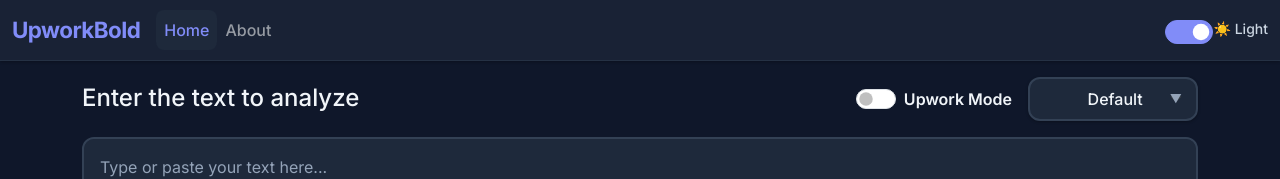
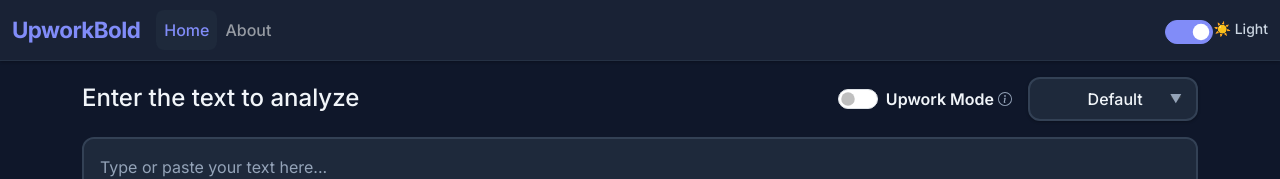
Before and after one commit to muhammadAzeem0x000/ReactApp_textUtils, a React (Create React App) app: page / in a window 1280 px wide. Shown: the top 179 px of the page. Built offline with nearby package versions, Linux system fonts and the light colour scheme; the HTML template or start-up script is replaced by a standard one.

Commit message:
add info icon for upwork mode

```diff
--- a/src/components/TextForm.js
+++ b/src/components/TextForm.js
@@ -126,11 +126,20 @@
                 style={{ width: '2.5rem', height: '1.25rem', cursor: 'pointer' }}
               />
               <label
-                className="form-check-label ms-2"
+                className="form-check-label ms-2 d-flex align-items-center gap-1"
                 htmlFor="upworkModeSwitch"
                 style={{ fontWeight: 600, color: 'var(--text-primary)', cursor: 'pointer', userSelect: 'none' }}
               >
                 Upwork Mode
+                <span
+                  title="Automatically converts your text to bold and copies it to your clipboard. Perfect for quick pasting into Upwork!"
+                  style={{ cursor: 'help', color: 'var(--text-muted)', display: 'flex' }}
+                >
+                  <svg xmlns="http://www.w3.org/2000/svg" width="14" height="14" fill="currentColor" viewBox="0 0 16 16">
+                    <path d="M8 15A7 7 0 1 1 8 1a7 7 0 0 1 0 14m0 1A8 8 0 1 0 8 0a8 8 0 0 0 0 16"/>
+                    <path d="m8.93 6.588-2.29.287-.082.38.45.083c.294.07.352.176.288.469l-.738 3.468c-.194.897.105 1.319.808 1.319.545 0 1.178-.252 1.465-.598l.088-.416c-.2.176-.492.246-.686.246-.275 0-.375-.193-.304-.533zM9 4.5a1 1 0 1 1-2 0 1 1 0 0 1 2 0"/>
+                  </svg>
+                </span>
               </label>
             </div>
             <div className="position-relative d-flex align-items-center" ref={dropdownRef}>
```
